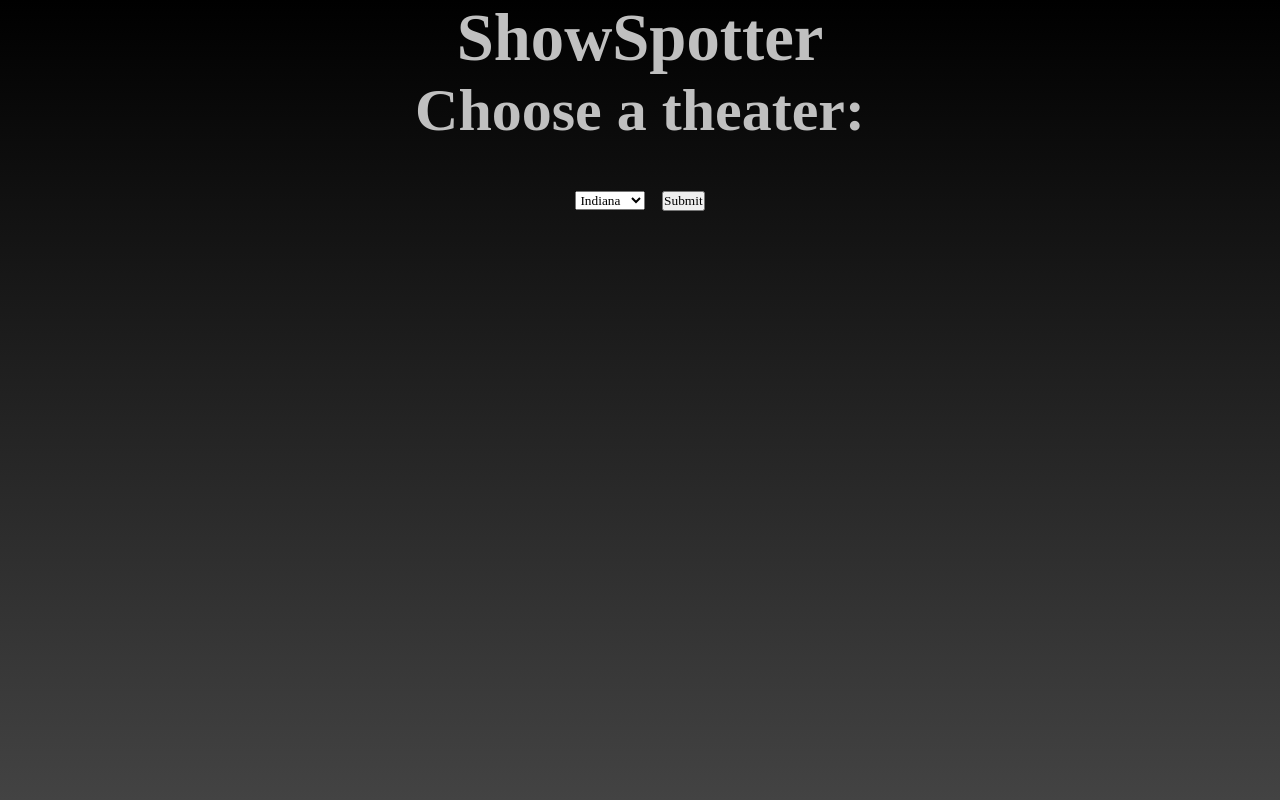
After one commit to pgpdc/ShowSpotter, a PHP site: page /Homepage.php in a window 1280 px wide. The commit adds this page. Run offline with PHP 8.4, Linux system fonts and the light colour scheme.

Commit message:
Theater Selection
Allows the user to select a theater on Homepage.php. Depending on selection, connects to database (other databases not yet implemented).

```diff
--- /dev/null
+++ b/Homepage.php
@@ -0,0 +1,42 @@
+<!DOCTYPE html>
+<html lang="en">
+<head>
+    <meta charset="UTF-8">
+    <meta name="viewport" content="width=device-width, initial-scale=1.0">
+    <title>Homepage</title>
+    <link rel="stylesheet" href="ShowTimes.css">
+</head>
+<body>
+    <h1>ShowSpotter</h>
+    <h2>Choose a theater: </h2>
+    <div class="theater">
+        <h1>
+            <select id="theater-dropdown">
+                <option value="Indiana">Indiana</option>
+                <option value="testing">Testing</option>
+                <option value="option3">Option 3</option>
+                <option value="option4">Option 4</option>
+            </select>
+            <button type="button" id="myButton" onclick="changeTheater()">Submit</button>
+            <script>
+                var web = "";
+                document.getElementById('theater-dropdown').addEventListener('change', function() {
+                    if (this.value == "Indiana") {
+                        web = "ShowTimes.php?theater=indiana";
+                    }
+                    else if (this.value == "testing") {
+                        web = "ShowTimes.php?theater=testing";
+                    }
+                    else {
+                        alert('Waiting for database');
+                    }
+                });
+                function changeTheater() {
+                    <?php echo"window.location.href=web";
+                    ?>
+                };
+            </script>
+        </h1>
+
+</body>
+</html>
--- a/ShowTimes.css
+++ b/ShowTimes.css
@@ -102,3 +102,12 @@ img{
     margin: 10px;
     padding: 10px;
 }
+
+.theater {
+    display: flex;
+
+}
+
+#theater-dropdown {
+
+}
```
Also changed, not shown: Showtimes.php (+62 -1 lines).
